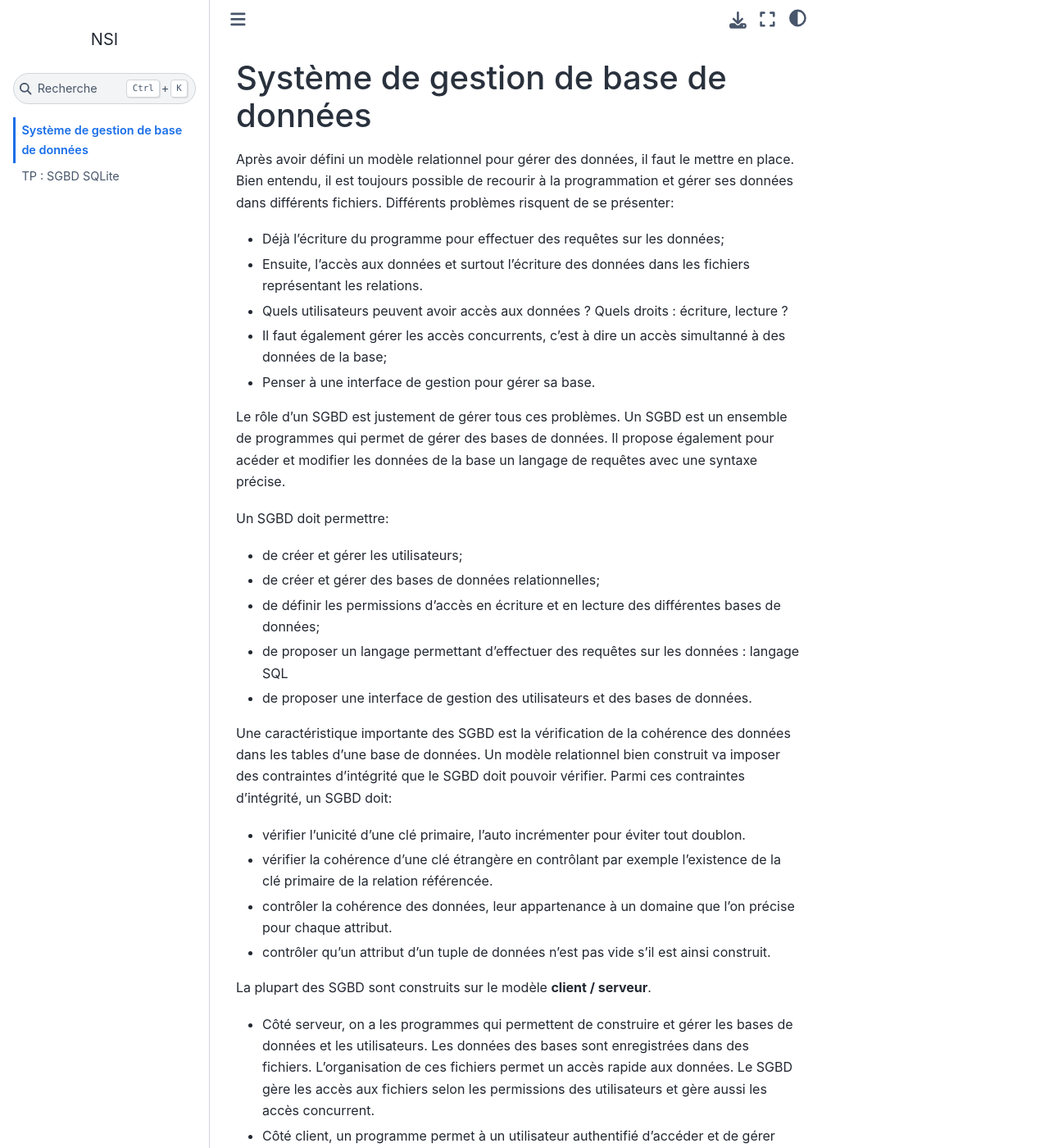
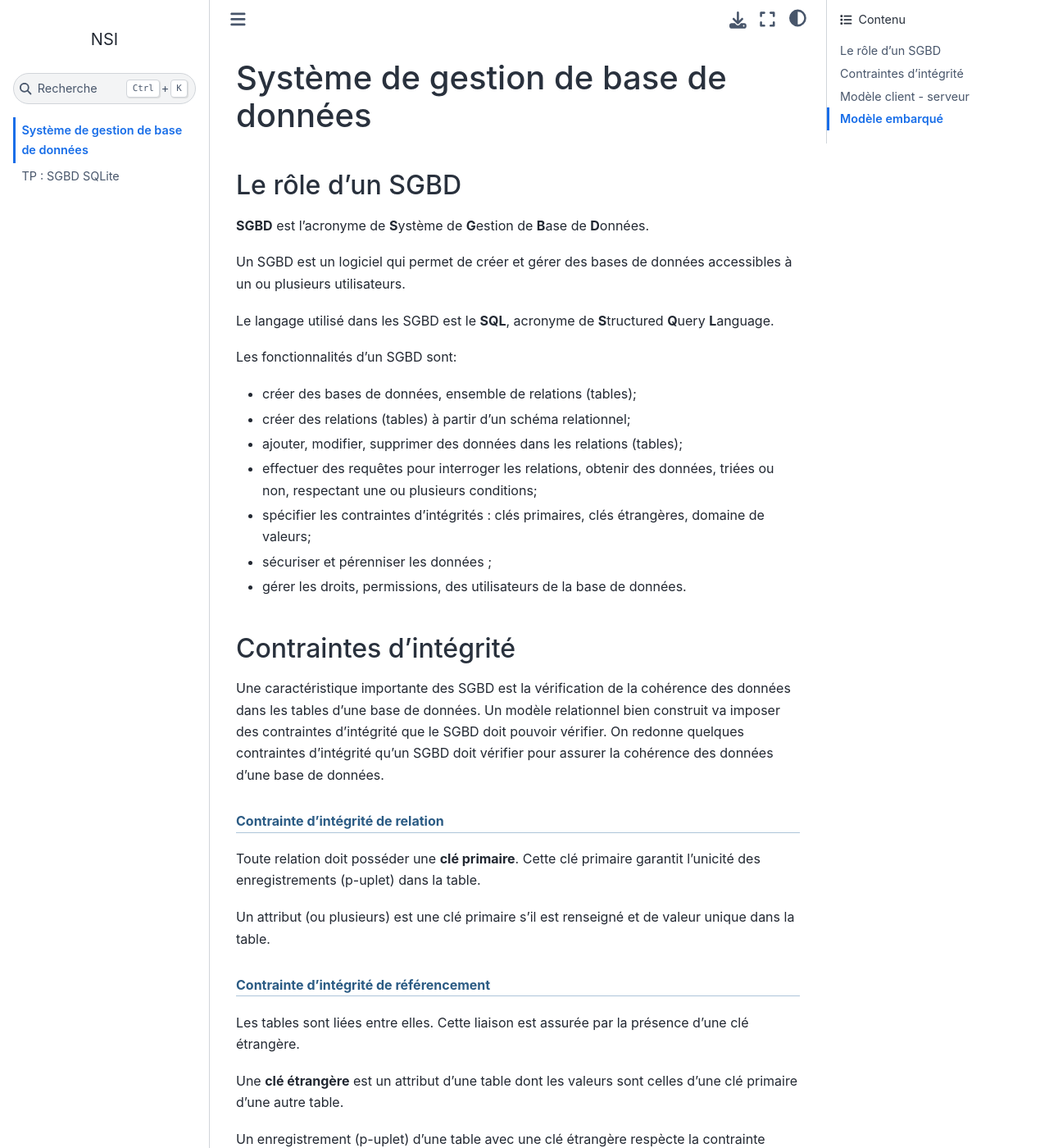
Before and after one commit to ychistel/tnsi_sgbd, a Sphinx documentation site: the page built from source/content/cours.rst, in a window 1280 px wide and 1400 px high. Shown: the whole window at 82% size. Built offline with Sphinx 7.4.7 and the Sphinx Book theme 1.1.4, drawn with Linux system fonts in a browser that asks for light colours; some of the changed text lies outside the part shown.

Commit message:
mise à jour du cours sgbd

```diff
--- a/source/content/cours.rst
+++ b/source/content/cours.rst
@@ -1,40 +1,87 @@
 Système de gestion de base de données
 =====================================
 
-Après avoir défini un modèle relationnel pour gérer des données, il faut le mettre en place. Bien entendu, il est toujours possible de recourir à la programmation et gérer ses données dans différents fichiers. Différents problèmes risquent de se présenter:
+Le rôle d'un SGBD
+-----------------
 
--   Déjà l'écriture du programme pour effectuer des requêtes sur les données;
--   Ensuite, l'accès aux données et surtout l'écriture des données dans les fichiers représentant les relations.
--   Quels utilisateurs peuvent avoir accès aux données ? Quels droits : écriture, lecture ?
--   Il faut également gérer les accès concurrents, c'est à dire un accès simultanné à des données de la base;
--   Penser à une interface de gestion pour gérer sa base.
+**SGBD** est l'acronyme de **S**\ ystème de **G**\ estion de **B**\ ase de **D**\ onnées.
 
-Le rôle d'un SGBD est justement de gérer tous ces problèmes. Un SGBD est un ensemble de programmes qui permet de gérer des bases de données. Il propose également pour acéder et modifier les données de la base un langage de requêtes avec une syntaxe précise.
+Un SGBD est un logiciel qui permet de créer et gérer des bases de données accessibles à un ou plusieurs utilisateurs.
 
-Un SGBD doit permettre:
+Le langage utilisé dans les SGBD est le **SQL**, acronyme de **S**\ tructured **Q**\ uery **L**\ anguage.
 
--   de créer et gérer les utilisateurs;
--   de créer et gérer des bases de données relationnelles;
--   de définir les permissions d'accès en écriture et en lecture des différentes bases de données;
--   de proposer un langage permettant d'effectuer des requêtes sur les données : langage SQL
--   de proposer une interface de gestion des utilisateurs et des bases de données.
+Les fonctionnalités d'un SGBD sont:
 
-Une caractéristique importante des SGBD est la vérification de la cohérence des données dans les tables d'une base de données. Un modèle relationnel bien construit va imposer des contraintes d'intégrité que le SGBD doit pouvoir vérifier. Parmi ces contraintes d'intégrité, un SGBD doit:
+-  créer des bases de données, ensemble de relations (tables);
+-  créer des relations (tables) à partir d'un schéma relationnel;
+-  ajouter, modifier, supprimer des données dans les relations (tables);
+-  effectuer des requêtes pour interroger les relations, obtenir des données, triées ou non, respectant une ou plusieurs conditions;
+-  spécifier les contraintes d'intégrités : clés primaires, clés étrangères, domaine de valeurs;
+-  sécuriser et pérenniser les données ;
+-  gérer les droits, permissions, des utilisateurs de la base de données.
 
--   vérifier l'unicité d'une clé primaire, l'auto incrémenter pour éviter tout doublon.
--   vérifier la cohérence d'une clé étrangère en contrôlant par exemple l'existence de la clé primaire de la relation référencée.
--   contrôler la cohérence des données, leur appartenance à un domaine que l'on précise pour chaque attribut.
--   contrôler qu'un attribut d'un tuple de données n'est pas vide s'il est ainsi construit.
+Contraintes d'intégrité
+-----------------------
 
-La plupart des SGBD sont construits sur le modèle **client / serveur**.
+Une caractéristique importante des SGBD est la vérification de la cohérence des données dans les tables d'une base de données. Un modèle relationnel bien construit va imposer des contraintes d'intégrité que le SGBD doit pouvoir vérifier. On redonne quelques contraintes d'intégrité qu'un SGBD doit vérifier pour assurer la cohérence des données d'une base de données.
 
--   Côté serveur, on a les programmes qui permettent de construire et gérer les bases de données et les utilisateurs. Les données des bases sont enregistrées dans des fichiers. L'organisation de ces fichiers permet un accès rapide aux données. Le SGBD gère les accès aux fichiers selon les permissions des utilisateurs et gère aussi les accès concurrent.
--   Côté client, un programme permet à un utilisateur authentifié d'accéder et de gérer ses bases de données. Ce programme peut être en ligne de commandes dans un terminal ou avec une interface graphique pour les SGBD les plus évolués. Certains SGBD propose une interface web pour gérer les bases de données après authentification.
+.. rubric:: Contrainte d'intégrité de relation
 
-Il existe de nombreux SGBD. Certains sont libres comme **MySQL**, **PostgreSQL** et **SQLite** et d'autres sont des logiciels propriétaires comme **Oracle database** et **Microsoft SQL Serveur**.
+Toute relation doit posséder une **clé primaire**. Cette clé primaire garantit l'unicité des enregistrements (p-uplet) dans la table.
 
-.. warning::
+Un attribut (ou plusieurs) est une clé primaire s'il est renseigné et de valeur unique dans la table.
 
-    L'installation de **MySQL** ou **PostgreSQL** nécessite d'avoir un serveur, ce qui implique d'installer des programmes sur sa machine pour créer un environnement type serveur.
+.. rubric:: Contrainte d'intégrité de référencement
 
-    Le SGBD **SQLite** ne nécessite pas de serveur. Il peut être utilisé directement sur sa machine. L'inconvénient est l'absence de gestion des utilisateurs.
+Les tables sont liées entre elles. Cette liaison est assurée par la présence d'une clé étrangère.
+
+Une **clé étrangère** est un attribut d'une table dont les valeurs sont celles d'une clé primaire d'une autre table.
+
+Un enregistrement (p-uplet) d'une table avec une clé étrangère respècte la contrainte d'intégrité si:
+
+- la clé étrangère est vide, sans valeur (pas de lien pour l'enregistrement);
+- la clé étrangère possède une valeur associée à la valeur d'une clé primaire de la table qu'elle référence.
+
+La contrainte d'intégrité est rompue si la clé étrangère contient une valeur qui n'existe pas comme clé primaire de la table qu'elle référence.
+
+.. rubric:: Contrainte d'intégrité de domaine
+
+Chaque attribut d'une relation est défini pour un domaine de valeurs. Par exemple, un attribut peut être de type **entier**. Toute valeur autre que nombre **entier** ne respecte pas la contrainte d'intégrité.
+
+Modèle client - serveur
+------------------------
+
+.. figure:: ../img/client_serveur.png
+    :align: center
+
+Un SGBD est un logiciel installé sur un serveur. Dans ce mode de fonctionnement, l'accès aux données à plusieurs utilisateurs est possible.
+
+Cela implique que le SGBD permette :
+
+-  de créer, supprimer des utilisateurs, gérer l'authentification (login, mot de passe) pour la connexion à une base de données;
+-  de gérer les permissions en lecture et écriture sur les relations de la base de données.
+-  de gérer les accès concurrents, c'est à dire autoriser la lecture et l'écriture des données à plusieurs utilisateurs en même temps.
+
+Il existe de nombreux SGBD que l'on peut classer en deux catégories : libre ou propriétaire.
+
+-  Parmi les logiciels libres : MySQL, PostgreSQL, MariaDB;
+-  Parmi les logiciels propriétaires : ORACLE et Microsoft SQL Server
+
+Modèle embarqué
+---------------
+
+**SQLITE** est un SGBD qui a la particularité de s'installer sur toute plateforme en mode dit embarqué ce qui signifie non serveur. Cela permet de gérer des bases de données sur une machine personnelle, très utile pour le développement.
+
+.. figure:: ../img/sqlite_browser.png
+    :align: center
+    :width: 100%
+
+.. _sqlite: https://sqlite.org/index.html
+.. _sqlitebrowser: https://sqlitebrowser.org/dl/
+
+.. note::
+
+    Le logiciel **SQLITE** peut se télécharger sur le web. Il existe 2 versions de sqlite pour windows:
+
+    -   Une version en ligne de commandes disponible sur le site `sqlite`_.
+    -   Une version avec interface de gestion disponible sur le site `sqlitebrowser`_.
```
Also changed, not shown: source/img/client_serveur.png (added), source/img/sqlite_browser.png (added).
